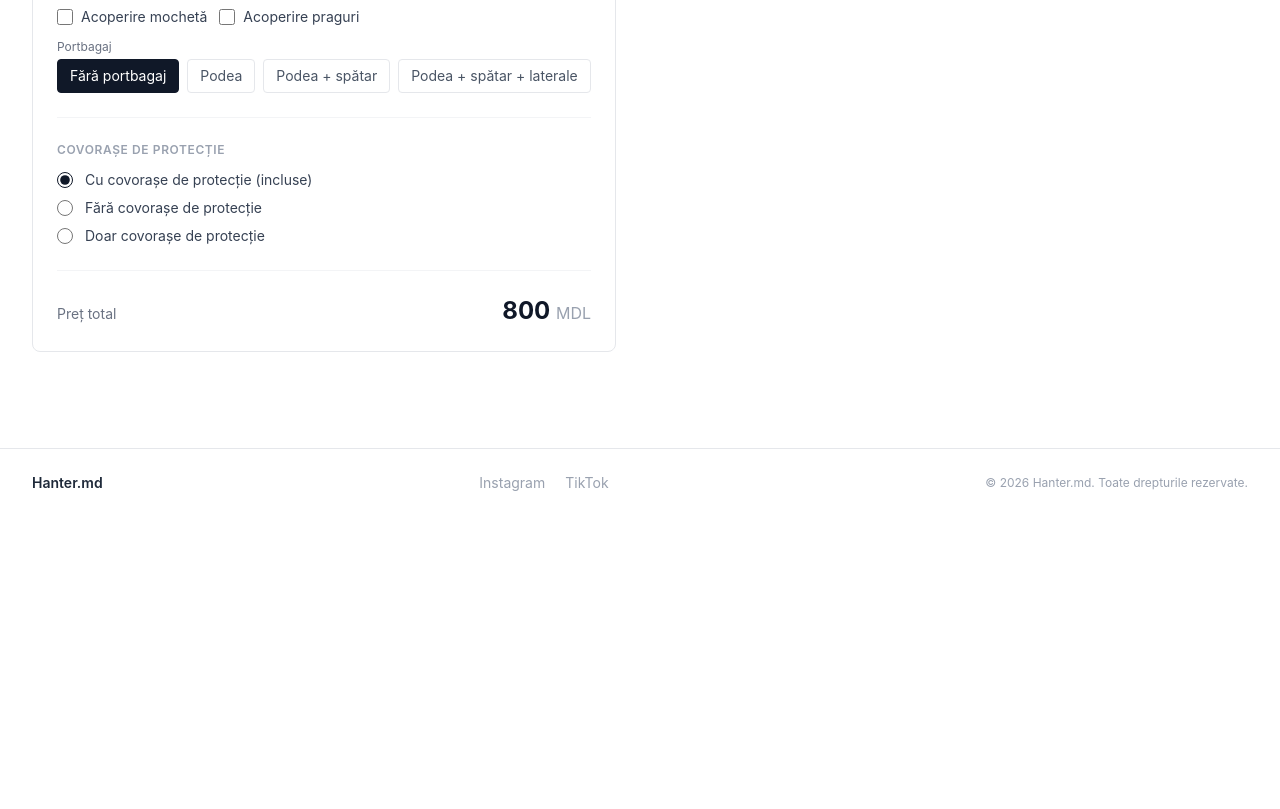
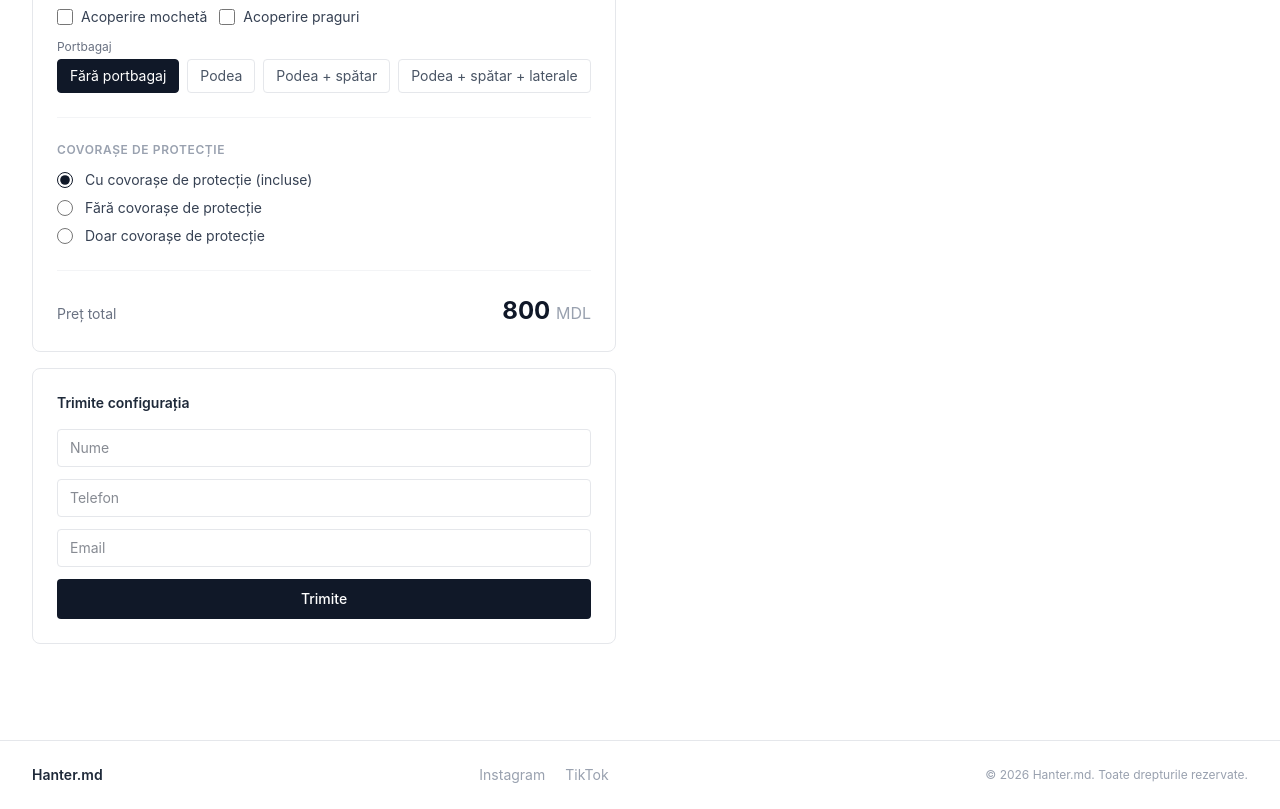
Before and after one commit to strdr4605/hanter.md, an Astro site: page / in a window 1280 px wide. Shown: the part 637-1446 px from the top of the page. Before the commit the page ends 1154 px from the top, so only its background shows below. Built offline with nearby package versions, Linux system fonts and the light colour scheme; Astro itself is replaced by a stand-in of ours.

Commit message:
fix: wire ContactForm into Configurator

```diff
--- a/src/components/Hero.astro
+++ b/src/components/Hero.astro
@@ -34,6 +34,14 @@ const labels = {
   selectMake: t('configurator.selectMake'),
   selectModel: t('configurator.selectModel'),
   selectYear: t('configurator.selectYear'),
+  formTitle: t('form.title'),
+  formName: t('form.name'),
+  formPhone: t('form.phone'),
+  formEmail: t('form.email'),
+  formSubmit: t('form.submit'),
+  formSuccess: t('form.success'),
+  formError: t('form.error'),
+  formConfigSummary: t('form.configSummary'),
 };
 ---
 
--- a/src/components/configurator/Configurator.svelte
+++ b/src/components/configurator/Configurator.svelte
@@ -1,6 +1,7 @@
 <script lang="ts">
   import { calculatePrice } from './PriceEngine';
   import type { CarsData, PricingData, ConfigState, TrunkTierId, ProtectiveMatsMode } from './types';
+  import ContactForm from './ContactForm.svelte';
 
   type Props = {
     cars: string;
@@ -17,6 +18,8 @@
       protectiveWith: string; protectiveWithout: string; protectiveOnly: string;
       totalPrice: string; currency: string;
       selectMake: string; selectModel: string; selectYear: string;
+      formTitle: string; formName: string; formPhone: string; formEmail: string;
+      formSubmit: string; formSuccess: string; formError: string; formConfigSummary: string;
     };
   };
 
@@ -266,3 +269,19 @@
   </div>
 
 </div>
+
+<ContactForm
+  {config}
+  {breakdown}
+  labels={{
+    title: labels.formTitle,
+    name: labels.formName,
+    phone: labels.formPhone,
+    email: labels.formEmail,
+    submit: labels.formSubmit,
+    success: labels.formSuccess,
+    error: labels.formError,
+    configSummary: labels.formConfigSummary,
+    currency: labels.currency,
+  }}
+/>
```
